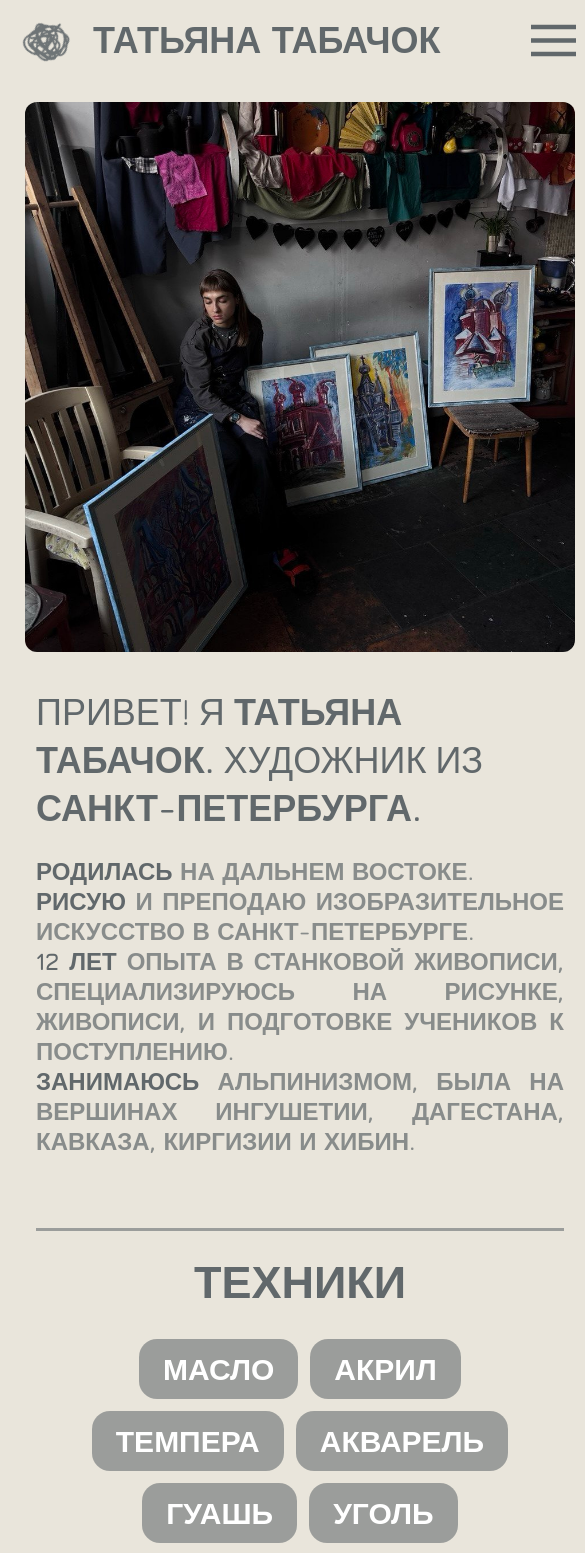
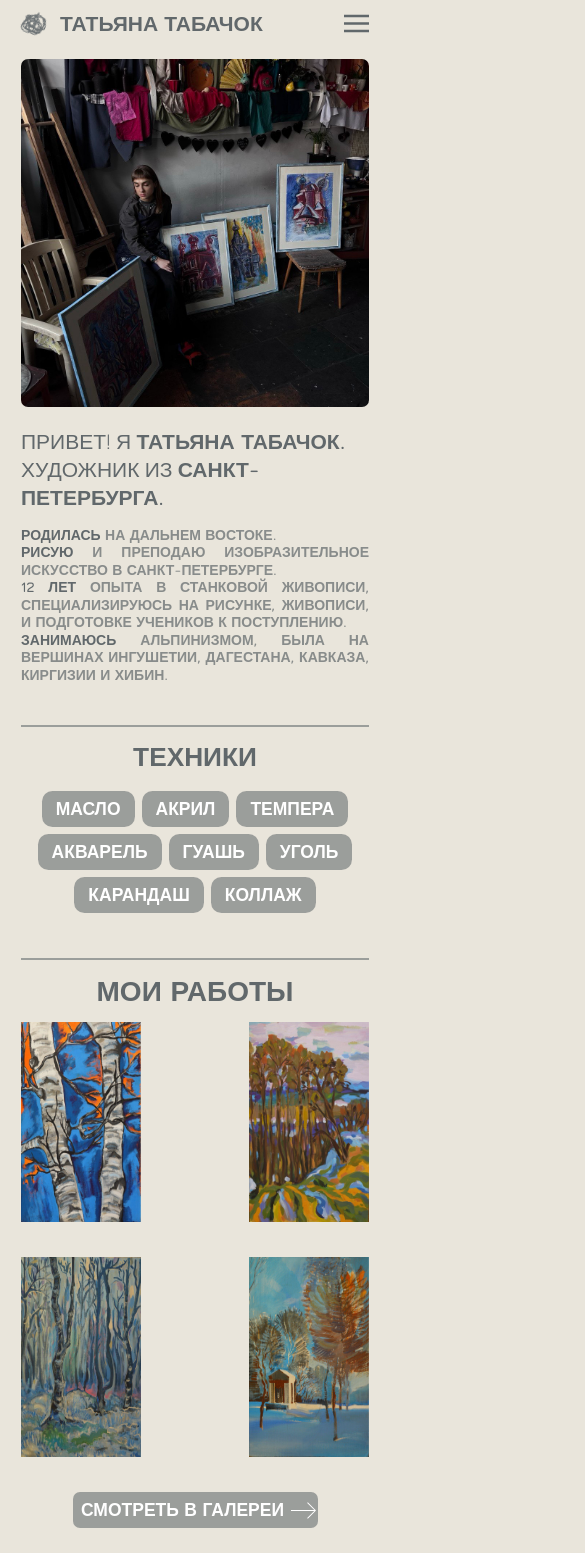
Before and after one commit to ekFrontDev/landing1, a Next.js app: page / in a window 390 px wide. Shown: the top 1553 px of the page, 585 px wide, since content can reach past the window. Built offline with nearby package versions, Linux system fonts and the light colour scheme.

Commit message:
исправил ширины главной страницы и меню

```diff
--- a/app/styles/global.scss
+++ b/app/styles/global.scss
@@ -70,6 +70,13 @@ body {
 
   main {
     margin: 1rem 1rem;
+    .imageContainer {
+      position: relative;
+      width: calc(100vw - 6rem);
+      height: calc(100vw - 6rem);
+      margin: 3rem auto;
+      padding: 0 2rem;
+    }
   }
   footer {
     .footerWrapper {
@@ -111,13 +118,17 @@ body {
 @media (max-width: 600px) {
   html,
   body {
-    width: 600px;
-    font-size: 12px;
+    width: 100%;
+    max-width: 100vw;
+    overflow-x: hidden;
+    font-size: 7px;
     margin: 0 auto;
+  }
+  body {
     header {
       .navBar {
         justify-content: space-between;
-        margin: 0 1rem;
+        margin: 0 2rem;
         .about {
           a {
             display: none;
@@ -142,7 +153,7 @@ body {
     main {
       .portfolioArt {
         display: block;
-        margin: 3rem auto;
+        margin: 0 auto;
         border-radius: 1rem;
       }
     }
--- a/components/ArtPreview/ArtPreview.jsx
+++ b/components/ArtPreview/ArtPreview.jsx
@@ -15,29 +15,29 @@ export default function ArtPreview() {
         <Image
           className={styles.artPreviewImg}
           src="/arts/7.jpg"
-          width={236}
-          height={366}
+          width={120}
+          height={200}
           alt=""
         />
         <Image
           className={styles.artPreviewImg}
           src="/arts/5.jpg"
-          width={236}
-          height={366}
+          width={120}
+          height={200}
           alt=""
         />
         <Image
           className={styles.artPreviewImg}
           src="/arts/10.jpg"
-          width={236}
-          height={366}
+          width={120}
+          height={200}
           alt=""
         />
         <Image
           className={styles.artPreviewImg}
           src="/arts/13.jpg"
-          width={236}
-          height={366}
+          width={120}
+          height={200}
           alt=""
         />
       </div>
@@ -48,8 +48,8 @@ export default function ArtPreview() {
         <Image
           className={styles.arrow}
           src="/arrowRight.svg"
-          width={35}
-          height={35}
+          width={25}
+          height={25}
           alt="arrow"
         />
       </div>
--- a/pages/index.jsx
+++ b/pages/index.jsx
@@ -30,13 +30,18 @@ const Index = () => {
       <body className="">
         <Header img="/menu.svg" hrefBtn="/menu" />
         <main>
-          <Image
-            className="portfolioArt"
-            src="/portfolioArt/portfolioArt.jpg"
-            width={550}
-            height={550}
-            alt=""
-          />
+          <div className="imageContainer">
+            <Image
+              className="portfolioArt"
+              src="/portfolioArt/portfolioArt.jpg"
+              fill
+              sizes="(max-width: 768px) calc(100vw - 20px), 10vw"
+              // width={300}
+              // height={300}
+              style={{ objectFit: 'cover' }}
+              alt=""
+            />
+          </div>
           <GreetingBlock />
           <Technique />
           <ArtPreview />
--- a/shared/ui/link/A.jsx
+++ b/shared/ui/link/A.jsx
@@ -9,8 +9,8 @@ export default function A({ href, styleVisible, logoName }) {
       <Image
         className={styles.logo}
         src={`/socialMedia/${logoName}`}
-        width={70}
-        height={70}
+        width={40}
+        height={40}
         alt=""
       />
     </Link>
--- a/styles/menu.module.scss
+++ b/styles/menu.module.scss
@@ -1,11 +1,11 @@
 .menuWrapper {
+  margin-top: 2rem;
   width: 100%;
-  max-width: 600px;
+  max-width: 100vw;
   display: flex;
   flex-direction: column;
   font-size: 4rem;
   font-weight: 700;
-  margin: 2rem;
   .menuLink {
     display: block;
     text-decoration: none;
--- a/widgets/header/ui/Header.jsx
+++ b/widgets/header/ui/Header.jsx
@@ -12,14 +12,14 @@ export default function Header({ img, hrefBtn }) {
         <Image
           className="scribble"
           src="/scribble.svg"
-          width={45}
-          height={45}
+          width={25}
+          height={25}
           alt=""
         />
         <span className="name">ТАТЬЯНА ТАБАЧОК</span>
         {/* <A href={'/menu'} text={'МЕНЮ'} styleVisible="invisibleMenu" /> */}
         <Link className="iconMenu" href={hrefBtn}>
-          <Image className="" src={img} width={45} height={45} alt="" />
+          <Image className="" src={img} width={25} height={25} alt="" />
         </Link>
       </div>
       <ArtName />
```
Also changed, not shown: pages/menu.jsx (+9 -17 lines).
